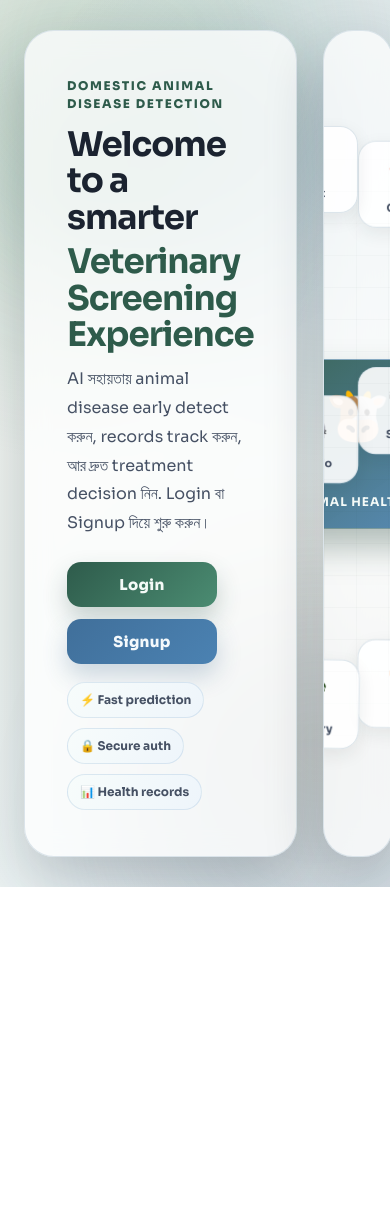
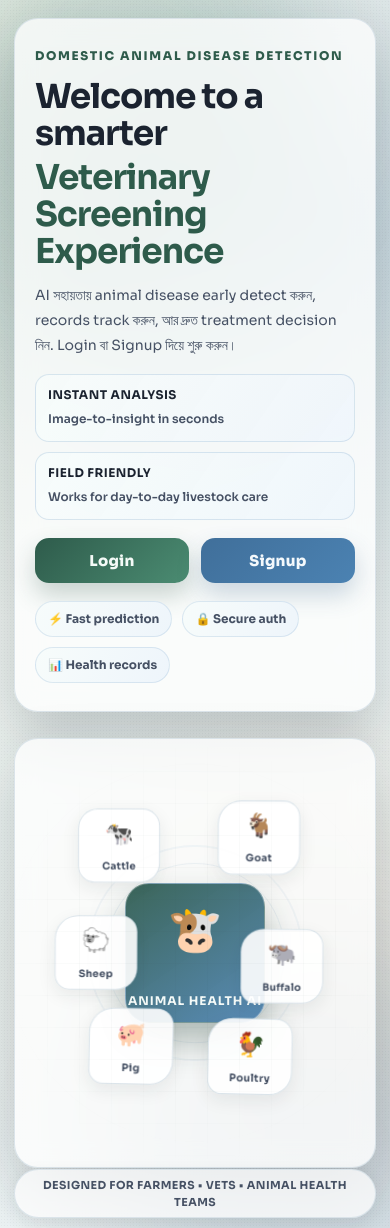
Before and after one commit to ruhulaminn1316/Domestic-Animal-disease-detection, a React (Vite) app in the folder react-app/: page /welcome in a window 390 px wide. Before the commit the page ends 887 px from the top, so only its background shows below. Built offline with nearby package versions, Linux system fonts and the light colour scheme; no server answers.

Commit message:
welcome pge update

```diff
--- a/react-app/src/pages/WelcomePage.jsx
+++ b/react-app/src/pages/WelcomePage.jsx
@@ -24,6 +24,7 @@ function WelcomePage() {
     <div className="welcome-page">
       <div className="welcome-glow welcome-glow-left" />
       <div className="welcome-glow welcome-glow-right" />
+      <div className="welcome-noise" aria-hidden="true" />
 
       <div className="welcome-shell">
         <section className="welcome-hero">
@@ -36,6 +37,17 @@ function WelcomePage() {
             AI সহায়তায় animal disease early detect করুন, records track করুন, আর দ্রুত treatment decision
             নিন. Login বা Signup দিয়ে শুরু করুন।
           </p>
+
+          <div className="welcome-glance-cards" aria-hidden="true">
+            <div className="welcome-glance-card">
+              <strong>Instant Analysis</strong>
+              <small>Image-to-insight in seconds</small>
+            </div>
+            <div className="welcome-glance-card">
+              <strong>Field Friendly</strong>
+              <small>Works for day-to-day livestock care</small>
+            </div>
+          </div>
 
           <div className="welcome-actions">
             <button className="welcome-btn welcome-btn-primary" type="button" onClick={() => navigate("/login?mode=signin")}>
@@ -54,14 +66,20 @@ function WelcomePage() {
         </section>
 
         <section className="welcome-stage" aria-hidden="true">
+          <div className="welcome-stage-rings">
+            <span />
+            <span />
+            <span />
+          </div>
+
           <div className="welcome-stage-core">
             <div className="welcome-mascot">🐮</div>
             <p>Animal Health AI</p>
           </div>
 
           <div className="welcome-animal-orbit">
-            {animals.map((animal) => (
-              <div className="animal-chip" key={animal.name} style={{ animationDelay: animal.delay }}>
+            {animals.map((animal, index) => (
+              <div className="animal-chip" key={animal.name} style={{ animationDelay: animal.delay }} data-shift={index}>
                 <span>{animal.icon}</span>
                 <small>{animal.name}</small>
               </div>
@@ -71,6 +89,10 @@ function WelcomePage() {
           <div className="welcome-grid-lines" />
         </section>
       </div>
+
+      <div className="welcome-trust-strip" aria-hidden="true">
+        <p>Designed for Farmers • Vets • Animal Health Teams</p>
+      </div>
     </div>
   )
 }
--- a/react-app/src/styles.css
+++ b/react-app/src/styles.css
@@ -114,6 +114,15 @@ body {
   animation: driftGlow 9.5s ease-in-out infinite reverse;
 }
 
+.welcome-noise {
+  position: absolute;
+  inset: 0;
+  opacity: 0.2;
+  pointer-events: none;
+  background-image: radial-gradient(rgba(20, 36, 46, 0.2) 0.6px, transparent 0.6px);
+  background-size: 3px 3px;
+}
+
 .welcome-shell {
   position: relative;
   z-index: 2;
@@ -169,6 +178,35 @@ body {
   color: var(--ink-700);
   max-width: 620px;
   margin-bottom: 24px;
+}
+
+.welcome-glance-cards {
+  display: grid;
+  grid-template-columns: repeat(2, minmax(0, 1fr));
+  gap: 10px;
+  margin-bottom: 18px;
+}
+
+.welcome-glance-card {
+  border-radius: 14px;
+  border: 1px solid rgba(75, 130, 178, 0.18);
+  padding: 11px 12px;
+  background: linear-gradient(125deg, rgba(247, 252, 251, 0.88), rgba(238, 245, 251, 0.86));
+}
+
+.welcome-glance-card strong {
+  display: block;
+  font-size: 12px;
+  letter-spacing: 0.04em;
+  text-transform: uppercase;
+  color: var(--ink-900);
+  margin-bottom: 2px;
+}
+
+.welcome-glance-card small {
+  font-size: 12px;
+  font-weight: 600;
+  color: var(--ink-700);
 }
 
 .welcome-actions {
@@ -231,6 +269,37 @@ body {
   animation: riseIn 0.8s ease both;
 }
 
+.welcome-stage-rings {
+  position: absolute;
+  inset: 0;
+  display: grid;
+  place-items: center;
+}
+
+.welcome-stage-rings span {
+  position: absolute;
+  border-radius: 999px;
+  border: 1px solid rgba(75, 130, 178, 0.22);
+  animation: ringPulse 4.8s ease-out infinite;
+}
+
+.welcome-stage-rings span:nth-child(1) {
+  width: 190px;
+  height: 190px;
+}
+
+.welcome-stage-rings span:nth-child(2) {
+  width: 250px;
+  height: 250px;
+  animation-delay: 0.8s;
+}
+
+.welcome-stage-rings span:nth-child(3) {
+  width: 320px;
+  height: 320px;
+  animation-delay: 1.6s;
+}
+
 .welcome-stage-core {
   position: absolute;
   top: 50%;
@@ -278,7 +347,7 @@ body {
   border: 1px solid rgba(216, 226, 232, 0.9);
   background: rgba(255, 255, 255, 0.9);
   box-shadow: var(--shadow-sm);
-  animation: floatAnimal 5.2s ease-in-out infinite;
+  animation: floatAnimal 5.2s ease-in-out infinite, morphChip 7s ease-in-out infinite;
 }
 
 .animal-chip span {
@@ -298,6 +367,16 @@ body {
 .animal-chip:nth-child(4) { top: 44%; right: 6%; }
 .animal-chip:nth-child(5) { bottom: 12%; left: 14%; }
 .animal-chip:nth-child(6) { bottom: 9%; right: 17%; }
+
+.animal-chip[data-shift="1"],
+.animal-chip[data-shift="4"] {
+  animation-duration: 6s, 8.4s;
+}
+
+.animal-chip[data-shift="2"],
+.animal-chip[data-shift="5"] {
+  animation-duration: 5.6s, 7.6s;
+}
 
 .welcome-grid-lines {
   position: absolute;
@@ -310,6 +389,28 @@ body {
   mask-image: radial-gradient(circle at center, rgba(0, 0, 0, 0.9) 40%, transparent 78%);
 }
 
+.welcome-trust-strip {
+  position: absolute;
+  bottom: 16px;
+  left: 50%;
+  transform: translateX(-50%);
+  z-index: 2;
+  border-radius: 999px;
+  border: 1px solid rgba(216, 226, 232, 0.9);
+  background: rgba(255, 255, 255, 0.76);
+  backdrop-filter: blur(10px);
+  padding: 7px 15px;
+  box-shadow: var(--shadow-sm);
+}
+
+.welcome-trust-strip p {
+  font-size: 11px;
+  font-weight: 700;
+  letter-spacing: 0.07em;
+  text-transform: uppercase;
+  color: var(--ink-700);
+}
+
 @keyframes floatAnimal {
   0%,
   100% {
@@ -320,6 +421,16 @@ body {
   }
 }
 
+@keyframes morphChip {
+  0%,
+  100% {
+    border-radius: 18px;
+  }
+  50% {
+    border-radius: 24px 16px 22px 14px;
+  }
+}
+
 @keyframes driftGlow {
   0%,
   100% {
@@ -327,6 +438,20 @@ body {
   }
   50% {
     transform: translate(26px, -20px) scale(1.08);
+  }
+}
+
+@keyframes ringPulse {
+  0% {
+    opacity: 0.65;
+    transform: scale(0.86);
+  }
+  70% {
+    opacity: 0.08;
+  }
+  100% {
+    opacity: 0;
+    transform: scale(1.2);
   }
 }
 
@@ -1486,6 +1611,14 @@ input[type="file"] {
 .card:nth-child(6) { animation-delay: 0.24s; }
 
 @media (max-width: 1080px) {
+  .welcome-shell {
+    grid-template-columns: 1fr;
+  }
+
+  .welcome-stage {
+    min-height: 420px;
+  }
+
   .dashboard-layout {
     grid-template-columns: 1fr;
   }
@@ -1513,6 +1646,77 @@ input[type="file"] {
 }
 
 @media (max-width: 768px) {
+  .welcome-page {
+    padding: 18px 14px 60px;
+  }
+
+  .welcome-hero,
+  .welcome-stage {
+    border-radius: 24px;
+  }
+
+  .welcome-hero {
+    padding: 28px 20px;
+  }
+
+  .welcome-hero h1 {
+    font-size: clamp(28px, 8.8vw, 38px);
+  }
+
+  .welcome-copy {
+    font-size: 14px;
+    margin-bottom: 16px;
+  }
+
+  .welcome-glance-cards {
+    grid-template-columns: 1fr;
+  }
+
+  .welcome-actions {
+    width: 100%;
+  }
+
+  .welcome-btn {
+    flex: 1;
+    min-width: 0;
+  }
+
+  .welcome-animal-orbit {
+    min-height: 360px;
+  }
+
+  .animal-chip {
+    min-width: 82px;
+    padding: 8px 10px;
+  }
+
+  .animal-chip span {
+    font-size: 23px;
+  }
+
+  .animal-chip small {
+    font-size: 10px;
+  }
+
+  .welcome-stage-core {
+    width: 140px;
+    height: 140px;
+  }
+
+  .welcome-mascot {
+    font-size: 44px;
+  }
+
+  .welcome-trust-strip {
+    bottom: 10px;
+    width: calc(100% - 28px);
+    text-align: center;
+  }
+
+  .welcome-trust-strip p {
+    letter-spacing: 0.04em;
+  }
+
   .app {
     min-height: 100vh;
     border-radius: 0;
```
